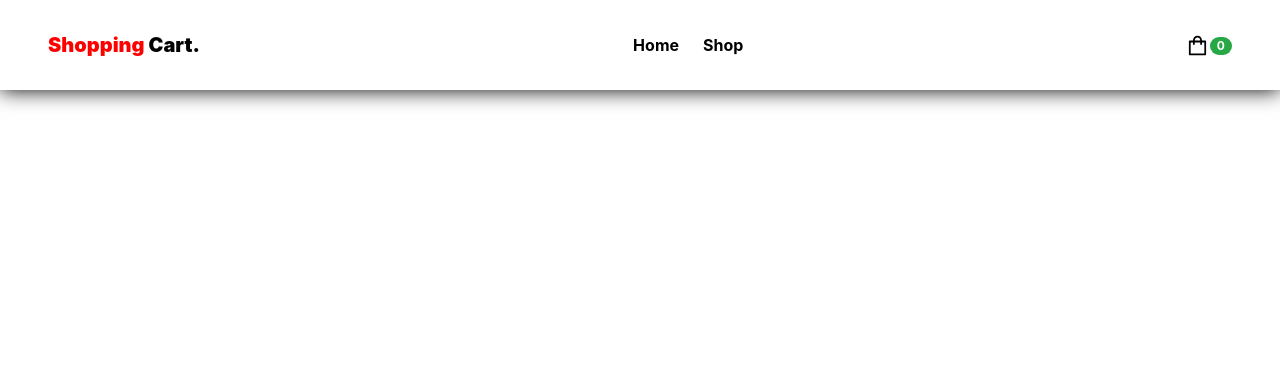
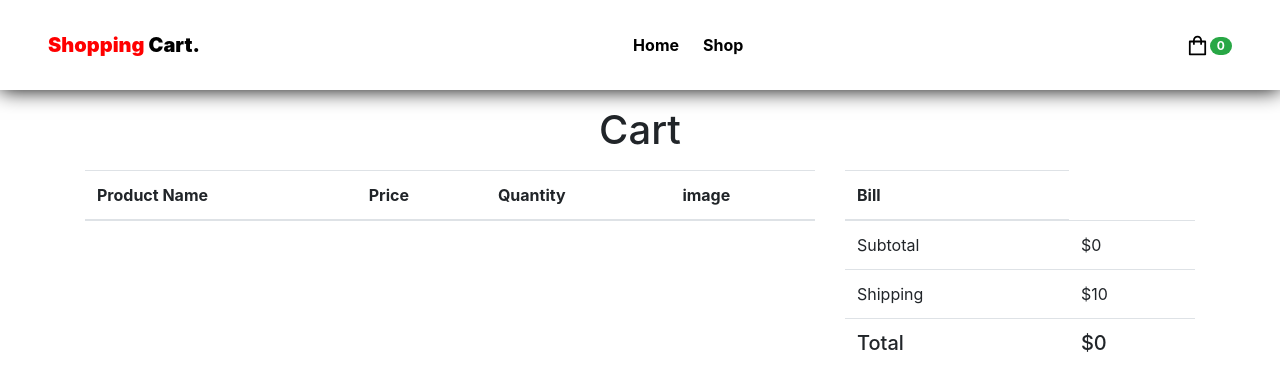
Before and after one commit to omamazainab/shopping-cart-react-redux, a React (Create React App) app: page /cart in a window 1280 px wide. Shown: the top 390 px of the page. Built offline with nearby package versions, Linux system fonts and the light colour scheme.

Commit message:
slug link removed

```diff
--- a/src/components/Cart/Cart.jsx
+++ b/src/components/Cart/Cart.jsx
@@ -1,43 +1,76 @@
-import React from 'react'
-import {useSelector,useDispatch} from 'react-redux'
-import { Container, Row, Col } from "reactstrap";
+import React from "react";
+import { useSelector, useDispatch } from "react-redux";
+import { Container, Row, Col, Table } from "reactstrap";
 import { delete_product_action } from "../../Context/Action";
 import styles from "./Cart.module.css";
 
 const Cart = () => {
-
   const cart = useSelector((state) => state.items);
   const dispatch = useDispatch();
 
+  const productPrices = cart.map((product) => product.price * product.qty);
+  const totalPrice = productPrices.reduce((total, num) => (total += num), 0);
+
   return (
     <Container>
+      <h1 className="text-center my-3">Cart</h1>
       <Row>
+        <Col md={8}>
+          <Table>
+            <thead>
+              <tr>
+                <th>Product Name</th>
+                <th>Price</th>
+                <th>Quantity</th>
+                <th>image</th>
+              </tr>
+            </thead>
+            <tbody>
               {cart.map((product) => {
                 return (
-          <div key={product.id}>
-            <Col>{product.name}</Col>
-            <Col>{product.price}</Col>
-            <Col>
+                  <tr>
+                    <td>{product.name}</td>
+                    <td>{product.price}</td>
+                    <td>{product.qty}</td>
+                    <td>
                       <img
-                className={styles.cart_thumbnail}
                         src={product.images[0]}
                         alt={product.name}
+                        className={styles.cart_thumbnail}
                       />
-            </Col>
-            <h1>{product.qty}</h1>
-            <button
-              onClick={()=>{
-                dispatch(delete_product_action(product.id))
-              }}
-            >
-              x
-            </button>
-          </div>
+                    </td>
+                  </tr>
                 );
               })}
+            </tbody>
+          </Table>
+        </Col>
+        <Col md={4} >
+          <Table>
+            <thead>
+              <tr>
+                <th>Bill</th>
+              </tr>
+            </thead>
+            <tbody>
+              <tr>
+                <td>Subtotal</td>
+                <td>${totalPrice}</td>
+              </tr>
+              <tr>
+                <td>Shipping</td>
+                <td>$10</td>
+              </tr>
+              <tr>
+                <td><h5>Total</h5></td>
+                <td><h5>${totalPrice !== 0? totalPrice +10 : 0}</h5></td>
+              </tr>
+            </tbody>
+          </Table>
+        </Col>
       </Row>
     </Container>
-  )
-}
+  );
+};
 
-export default Cart
+export default Cart;
--- a/src/components/Cart/Cart.module.css
+++ b/src/components/Cart/Cart.module.css
@@ -2,3 +2,8 @@
     width: 50px;
     height: 50px;
 }
+
+.border{
+    border: 2px solid red;
+    padding: 10px;
+}
--- a/src/components/Shop/Shop.jsx
+++ b/src/components/Shop/Shop.jsx
@@ -21,7 +21,7 @@ const Shop = () => {
               key={product.id}
               md={{ size: 4 }}
             >
-              <Link to={`/shop/${product.id}`} className={styles.nav_link}>
+              {/* <Link to={`/shop/${product.id}`} className={styles.nav_link}> */}
                 <img
                   className={styles.product_image}
                   src={product.images[0]}
@@ -37,7 +37,7 @@ const Shop = () => {
                   <AiOutlineStar />
                 </div>
                 <div>${product.price}</div>
-              </Link>
+              {/* </Link> */}
               <button
                 onClick={() => {
                   dispatch(add_product_action({ qty: 1, ...product }));
```
Lines whose indentation alone changed are shown as unchanged.
